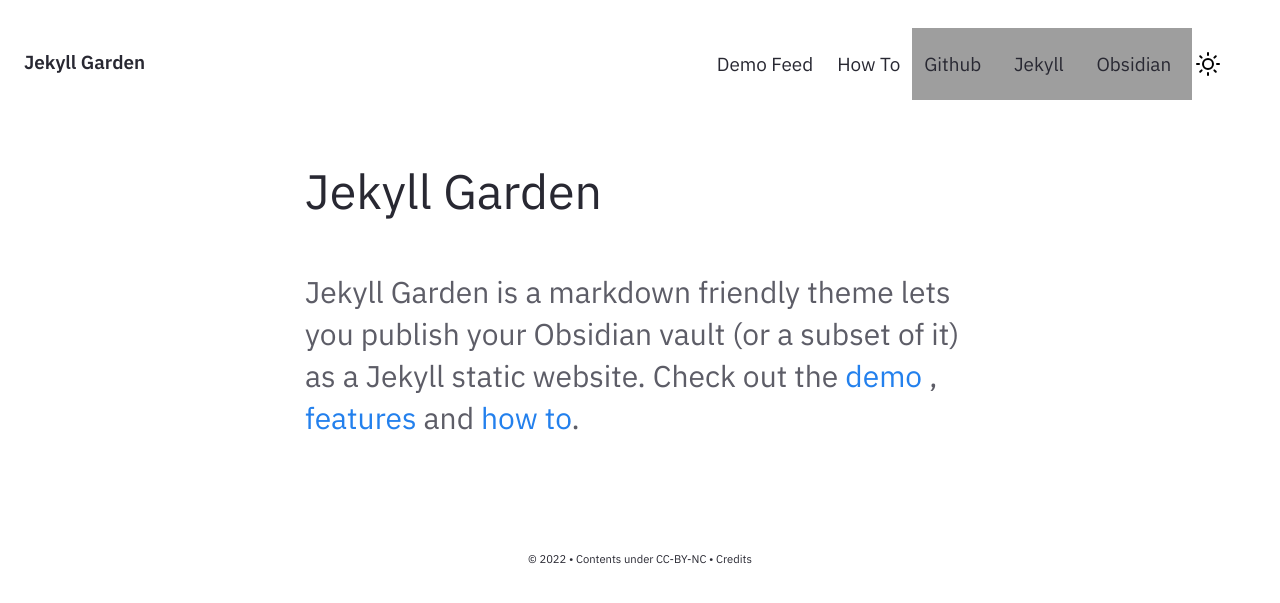
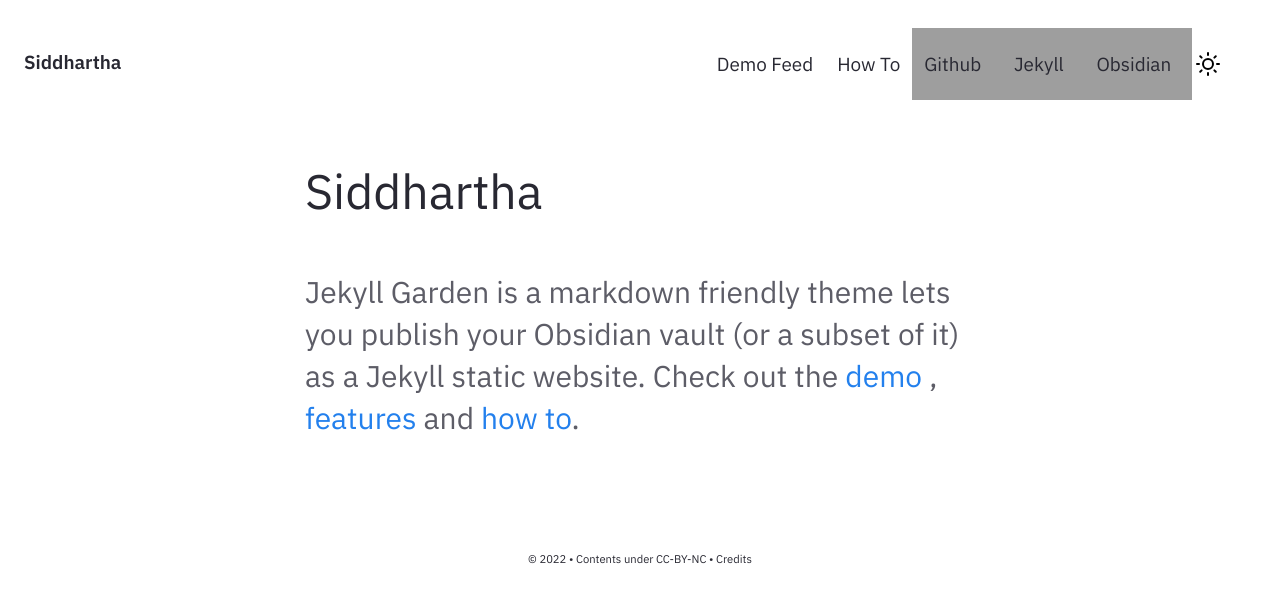
Before and after one commit to sidmontu/sidmontu.github.io, a Jekyll site: the page built from pages/index.md, in a window 1280 px wide, cut to the strip 0-603 px from the top of the page. Built offline with Jekyll 4.4.1, drawn with Linux system fonts in a browser that asks for light colours; grey boxes are pictures that could not be loaded.

Commit message:
minor updates

```diff
--- a/_config.yml
+++ b/_config.yml
@@ -19,7 +19,7 @@
 # in the templates via {{ site.myvariable }}.
 
 # URL is the base hostname with protocol for your site, eg http://example.com
-url: "" # the base hostname & protocol for your site, e.g. http://example.com
+url: "https://sidmontu.github.io" # the base hostname & protocol for your site, e.g. http://example.com
 
 # If you want to install this jekyll in a subpath (eg /digitalgarden) set it here.
 # Else keep it Empty (DON'T PUT /; Keep it empty)
@@ -27,8 +27,8 @@
 
 # Website Header, Description, Footer year and text.
 # If you are deleting this, make sure you remove it from HTML files too
-heading: Jekyll Garden # Change this
-content: Obsidian ready Jekyll Theme
+heading: Siddhartha # Change this
+content: Siddhartha's Personal Page
 copyright:
   year: © 2022
   msg: Contents under CC-BY-NC
```
Also changed, not shown: Gemfile.lock.
